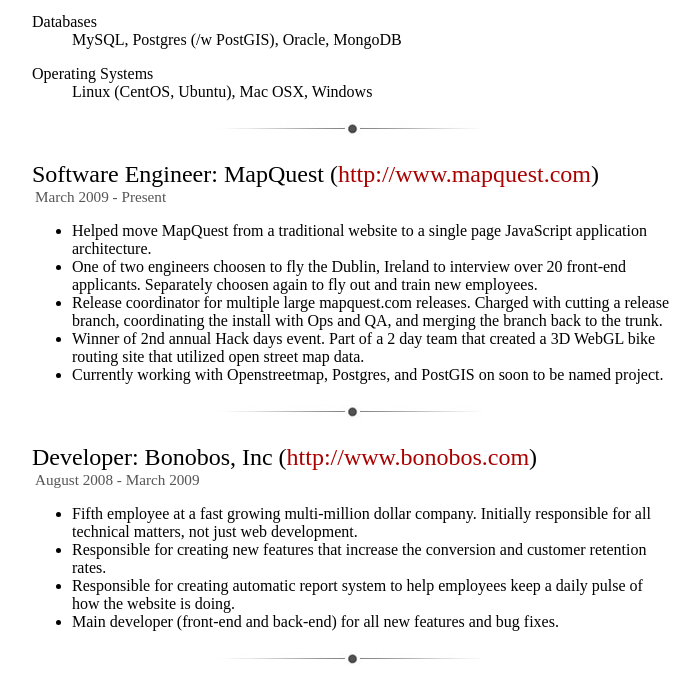
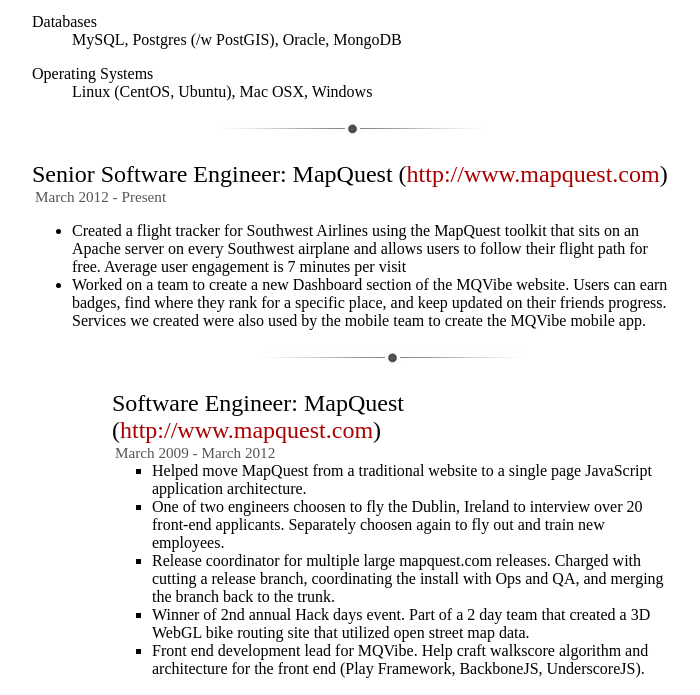
Before and after one commit to adamrisser/resume, a plain HTML site: page index.html in a window 1280 px wide. Shown: the part 581-1276 px from the top of the page, without its empty margins (288-988 px from the left). Drawn offline with Linux system fonts and the light colour scheme.

Commit message:
updating resume

```diff
--- a/index.html
+++ b/index.html
@@ -43,14 +43,21 @@
             <dd>Linux (CentOS, Ubuntu), Mac OSX, Windows</dd>
         </dl>
 
+        <h2>Senior Software Engineer: MapQuest (<a href="http://www.mapquest.com" target="_NEW">http://www.mapquest.com</a>)</h2>
+        <h3>March 2012 - Present</h3>
+        <ul>
+            <li>Created a flight tracker for Southwest Airlines using the MapQuest toolkit that sits on an Apache server on every Southwest airplane and allows users to follow their flight path for free. Average user engagement is 7 minutes per visit</li>
+            <li>Worked on a team to create a new Dashboard section of the MQVibe website. Users can earn badges, find where they rank for a specific place, and keep updated on their friends progress.  Services we created were also used by the mobile team to create the MQVibe mobile app.</li>
+        <ul>
+
         <h2>Software Engineer: MapQuest (<a href="http://www.mapquest.com" target="_NEW">http://www.mapquest.com</a>)</h2>
-        <h3>March 2009 - Present</h3>
+        <h3>March 2009 - March 2012</h3>
         <ul>
             <li>Helped move MapQuest from a traditional website to a single page JavaScript application architecture.</li>
             <li>One of two engineers choosen to fly the Dublin, Ireland to interview over 20 front-end applicants. Separately choosen again to fly out and train new employees.</li>
             <li>Release coordinator for multiple large mapquest.com releases. Charged with cutting a release branch, coordinating the install with Ops and QA, and merging the branch back to the trunk.</li>
             <li>Winner of 2nd annual Hack days event. Part of a 2 day team that created a 3D WebGL bike routing site that utilized open street map data.</li>
-            <li>Currently working with Openstreetmap, Postgres, and PostGIS on soon to be named project.</li>
+            <li>Front end development lead for MQVibe.  Help craft walkscore algorithm and architecture for the front end (Play Framework, BackboneJS, UnderscoreJS).</li>
         </ul>
 
         <h2>Developer: Bonobos, Inc (<a href="http://www.bonobos.com" target="_NEW">http://www.bonobos.com</a>)</h2>
```
